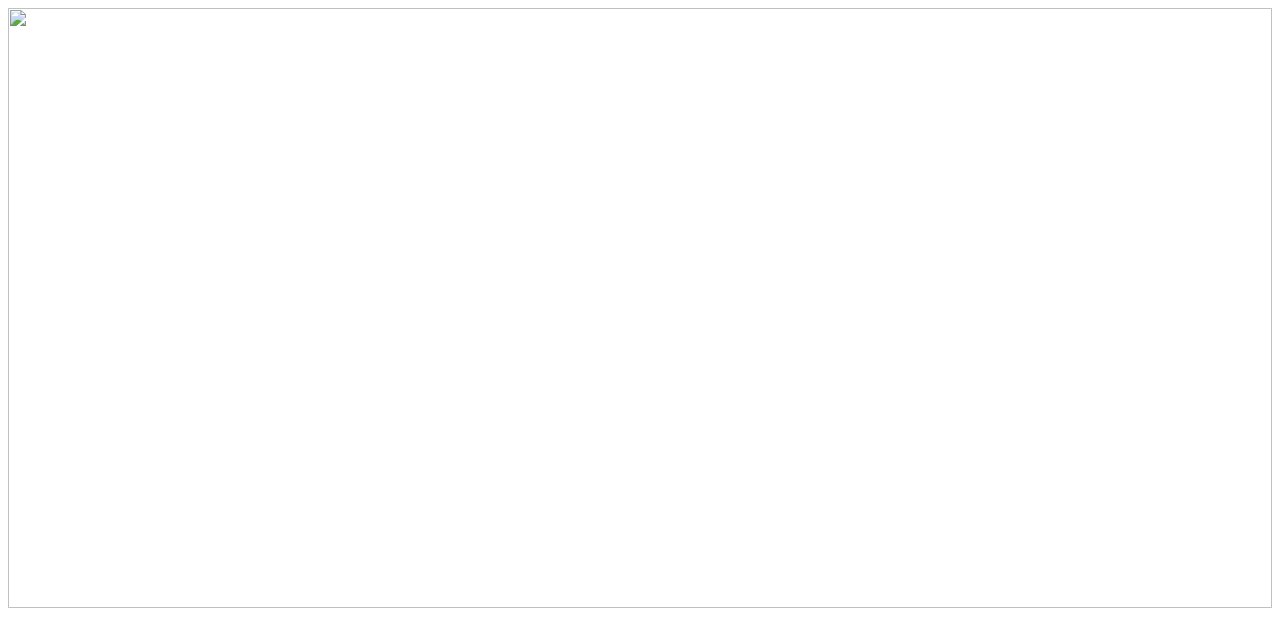
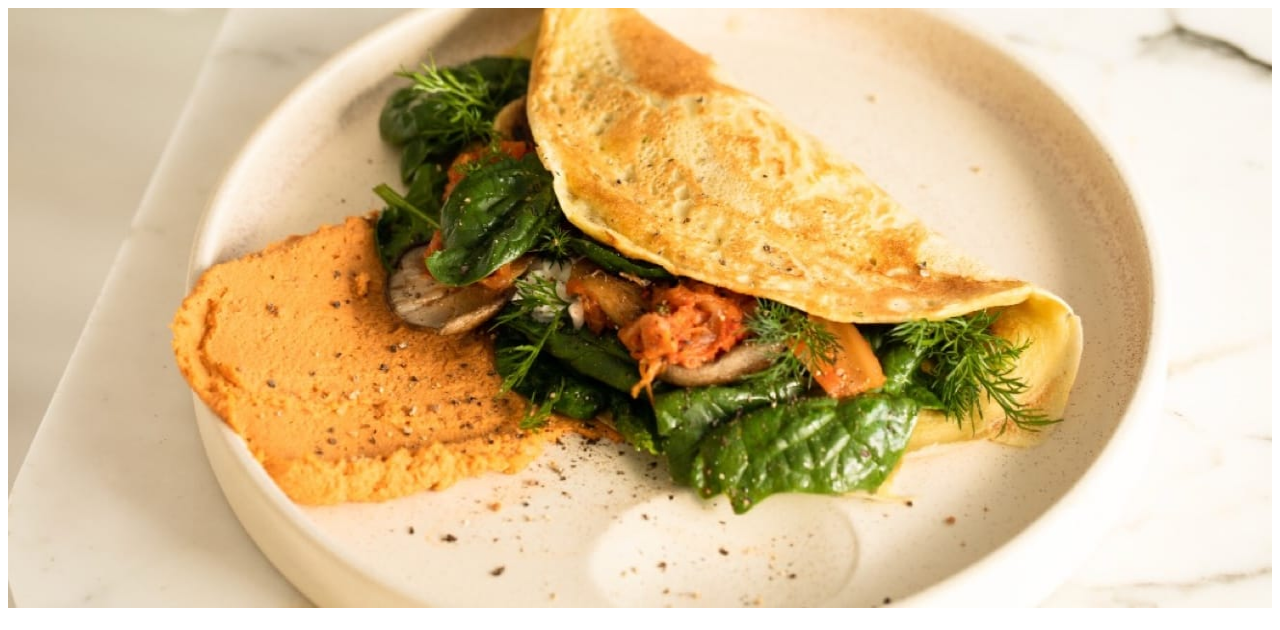
Before and after one commit to hemanth1836/html-projects, a plain HTML site: page index.html in a window 1280 px wide. Shown: the top 630 px of the page. Drawn offline with Linux system fonts and the light colour scheme.

Commit message:
index.html

```diff
--- a/index.html
+++ b/index.html
@@ -4,10 +4,10 @@
         <title>
             Recipe-Page
         </title>
-        <link rel="icon" href="/Images/recipe icon.png">
+        <link rel="icon" href="recipe icon.png">
     </head>
     <body>
-        <img src="/Images/Simple Omelette Recipe.png" style="width:100%; height:600px;">
+        <img src="Simple Omelette Recipe.png" style="width:100%; height:600px;">
         <h1>Simple Omelette Recipe</h1>
         <p>An easy and quick dish, perfect for any meal. This classic omelette combines beaten eggs cooked to perfection, optionally filled with your choice of cheese, vegetables, or meats.</p>
         <h3 style="color:brown">Preparation Time</h3>
```
